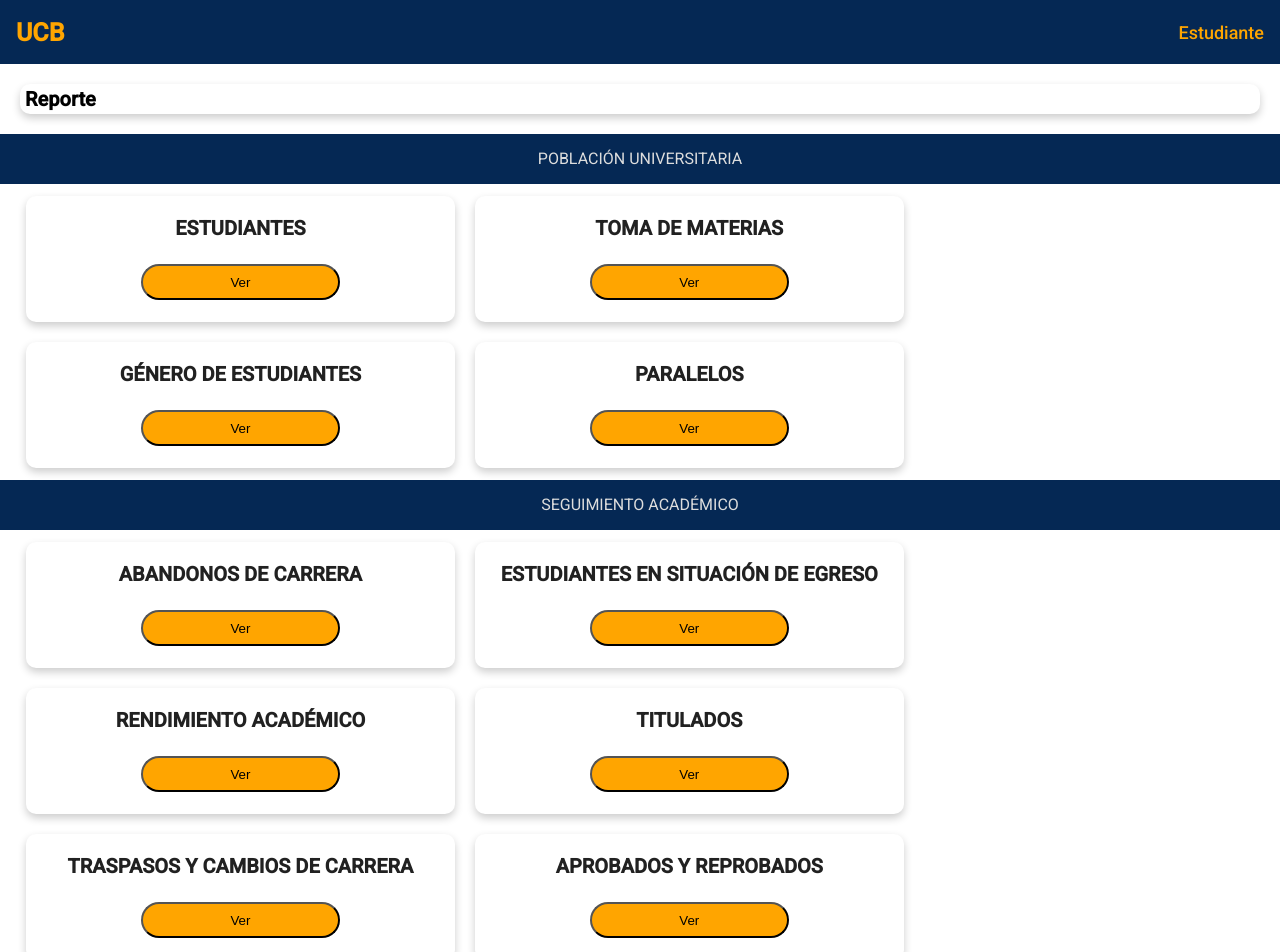
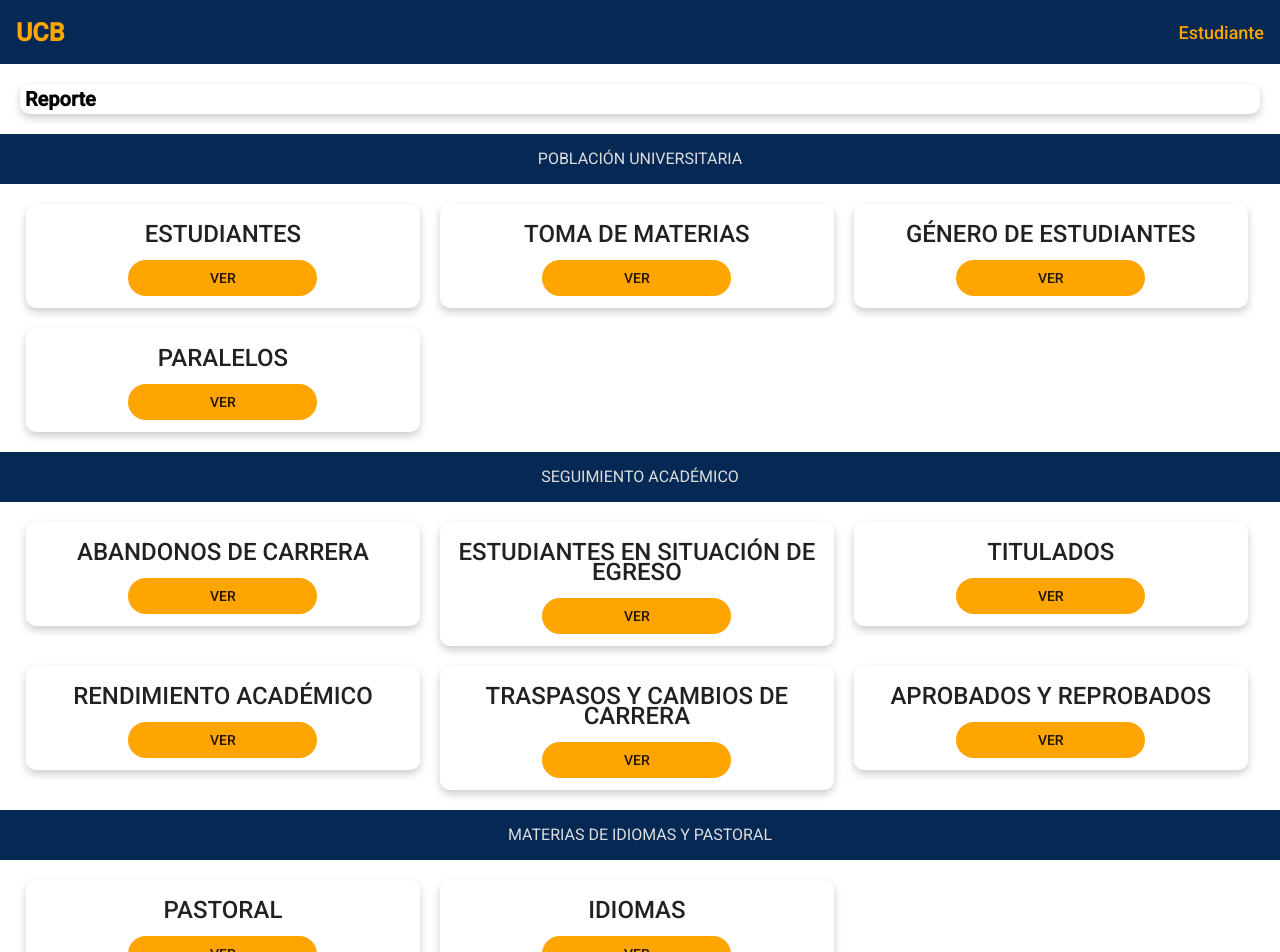
Before and after one commit to KarolZerna/reportes, an Angular app in the folder reports/: page /inicio in a window 1280 px wide. Shown: the top 952 px of the page. Built offline with nearby package versions, Linux system fonts and the light colour scheme.

Commit message:
inicio con angular material

```diff
--- a/reports/src/app/inicio/inicio.component.css
+++ b/reports/src/app/inicio/inicio.component.css
@@ -1,3 +1,13 @@
+.breadcrumb{
+  margin: 20px;
+  padding:5px;
+  background: #FFFFFF;
+  box-shadow: 0 4px 8px 0 rgba(0,0,0,0.2);
+  font-weight: 600;
+  font-size: 20px;
+  border-radius: 10px;
+}
+
 .title {
   height: 50px;
   top: 125px;
@@ -15,20 +25,16 @@
 }
 .card {
   padding-top: 20px;
-  /* width: 400px; */
-  /* height: 90px; */
-  width: 31.8%;
-  height: 90px;
-  background: #FFFFFF;
+  padding-bottom: 20px;
+  width: 29%;
+  height: 100%;
   box-shadow: 0 4px 8px 0 rgba(0,0,0,0.2);
   transition: 0.3s;
-  font-weight: 600;
-  font-size: 20px;
-  line-height: 24px;
   align-items: center;
   text-align: center;
   border-radius: 10px;
   margin: 10px;
+  margin-bottom: 10px;
 }
 
 .card:hover {
@@ -36,7 +42,7 @@
 }
 
 .container {
-  padding: 2px 16px;
+  padding: 10px 16px;
   float: center;
   display: flex;
   flex-wrap: wrap;
@@ -48,13 +54,3 @@ height: 40%;
 background: #FFA500;
 border-radius: 30px;
 }
-
-.breadcrumb{
-  margin: 20px;
-  padding:5px;
-  background: #FFFFFF;
-  box-shadow: 0 4px 8px 0 rgba(0,0,0,0.2);
-  font-weight: 600;
-  font-size: 20px;
-  border-radius: 10px;
-}
--- a/reports/src/app/inicio/inicio.component.html
+++ b/reports/src/app/inicio/inicio.component.html
@@ -5,49 +5,104 @@
   <div class="title">
     <p>POBLACIÓN UNIVERSITARIA </p>
   </div>
+
+
   <div class="container">
-        <mat-card class="card">ESTUDIANTES
-        <br><br><button>Ver</button></mat-card>
-        <mat-card class="card">TOMA DE MATERIAS
-          <br><br><button>Ver</button>
+    <mat-card class="card">
+      <mat-card-title>ESTUDIANTES</mat-card-title>
+      <mat-card-actions>
+        <button mat-button class="title_center">VER</button>
+      </mat-card-actions>
     </mat-card>
-        <mat-card class="card">GÉNERO DE ESTUDIANTES
-          <br><br><button>Ver</button>
+    <br>
+    <mat-card class="card">
+      <mat-card-title>TOMA DE MATERIAS</mat-card-title>
+      <mat-card-actions>
+        <button mat-button>VER</button>
+      </mat-card-actions>
     </mat-card>
-        <mat-card class="card">PARALELOS
-          <br><br><button>Ver</button>
+    <br>
+    <mat-card class="card">
+      <mat-card-title>GÉNERO DE ESTUDIANTES</mat-card-title>
+      <mat-card-actions>
+        <button mat-button>VER</button>
+      </mat-card-actions>
     </mat-card>
+    <br>
+    <mat-card class="card">
+      <mat-card-title>PARALELOS</mat-card-title>
+      <mat-card-actions>
+        <button mat-button>VER</button>
+      </mat-card-actions>
+    </mat-card>
+    <br>
   </div>
+
   <div class="title">
     <p>SEGUIMIENTO ACADÉMICO</p>
   </div>
   <div class="container">
-        <mat-card class="card">ABANDONOS DE CARRERA
-        <br><br><button>Ver</button></mat-card>
-        <mat-card class="card">ESTUDIANTES EN SITUACIÓN DE EGRESO
-          <br><br><button>Ver</button>
+    <mat-card class="card">
+      <mat-card-title>ABANDONOS DE CARRERA</mat-card-title>
+      <mat-card-actions>
+        <button mat-button class="title_center">VER</button>
+      </mat-card-actions>
     </mat-card>
-        <mat-card class="card">RENDIMIENTO ACADÉMICO
-          <br><br><button>Ver</button>
+    <br>
+    <mat-card class="card">
+      <mat-card-title>ESTUDIANTES EN SITUACIÓN DE EGRESO</mat-card-title>
+      <mat-card-actions>
+        <button mat-button>VER</button>
+      </mat-card-actions>
     </mat-card>
-        <mat-card class="card">TITULADOS
-          <br><br><button>Ver</button>
+    <br>
+    <mat-card class="card">
+      <mat-card-title>TITULADOS</mat-card-title>
+      <mat-card-actions>
+        <button mat-button>VER</button>
+      </mat-card-actions>
     </mat-card>
-        <mat-card class="card">TRASPASOS Y CAMBIOS DE CARRERA
-          <br><br><button>Ver</button>
+    <br>
+    <mat-card class="card">
+      <mat-card-title>RENDIMIENTO ACADÉMICO</mat-card-title>
+      <mat-card-actions>
+        <button mat-button>VER</button>
+      </mat-card-actions>
     </mat-card>
-        <mat-card class="card">APROBADOS Y REPROBADOS
-          <br><br><button>Ver</button>
+    <br>
+    <mat-card class="card">
+      <mat-card-title>TRASPASOS Y CAMBIOS DE CARRERA</mat-card-title>
+      <mat-card-actions>
+        <button mat-button>VER</button>
+      </mat-card-actions>
     </mat-card>
+    <br>
+    <mat-card class="card">
+      <mat-card-title>APROBADOS Y REPROBADOS</mat-card-title>
+      <mat-card-actions>
+        <button mat-button>VER</button>
+      </mat-card-actions>
+    </mat-card>
+    <br>
   </div>
   <div class="title">
     <p>MATERIAS DE IDIOMAS Y PASTORAL </p>
   </div>
   <div class="container">
-        <mat-card class="card">PASTORAL
-        <br><br><button>Ver</button></mat-card>
-        <mat-card class="card">IDIOMAS
-          <br><br><button>Ver</button>
+    <mat-card class="card">
+      <mat-card-title>PASTORAL</mat-card-title>
+      <mat-card-actions>
+        <button mat-button>VER</button>
+      </mat-card-actions>
     </mat-card>
+    <br>
+    <mat-card class="card">
+      <mat-card-title>IDIOMAS</mat-card-title>
+      <mat-card-actions>
+        <button mat-button>VER</button>
+      </mat-card-actions>
+    </mat-card>
+    <br>
   </div>
+
 </body>
```
Lines whose indentation alone changed are shown as unchanged.
